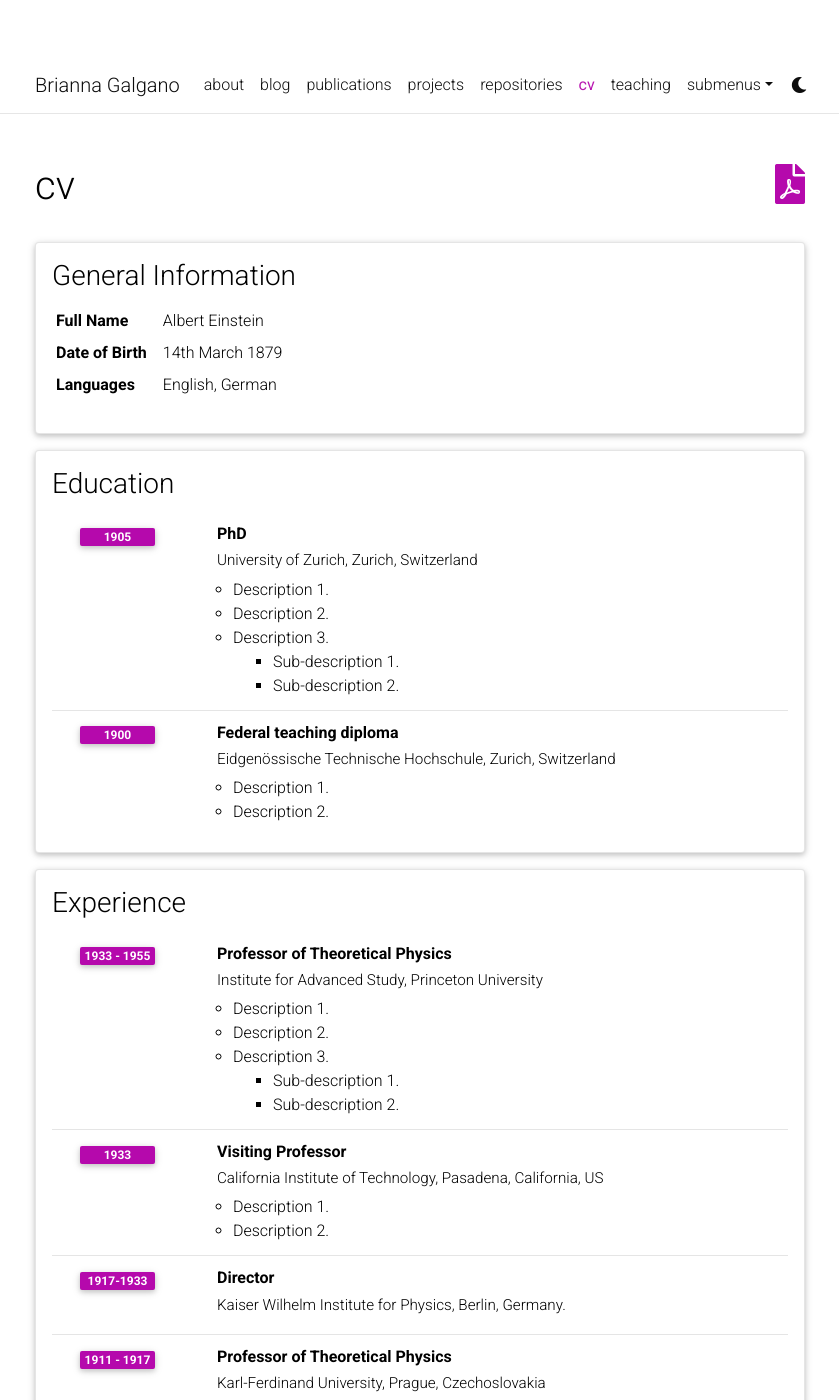
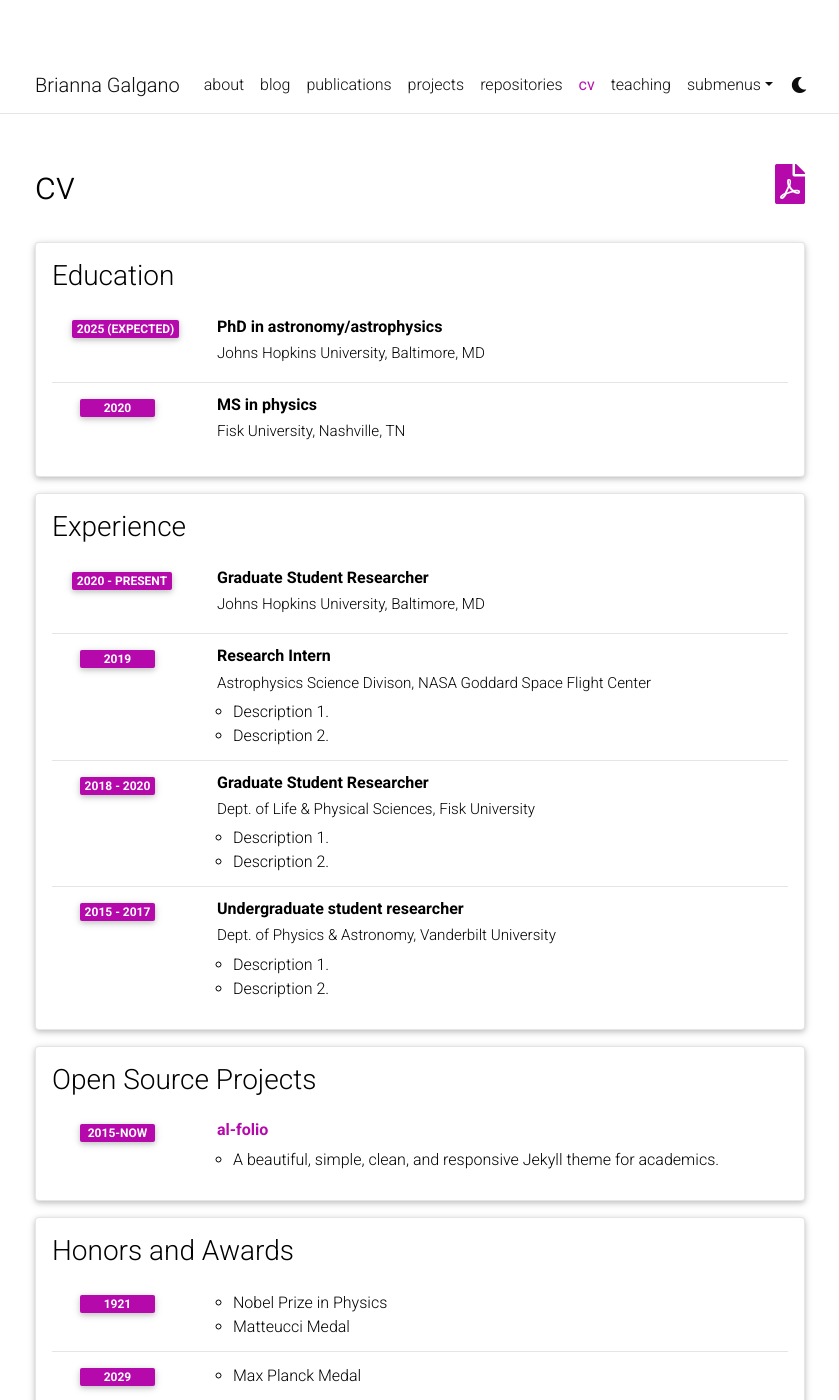
Before and after one commit to bgalgano/bgalgano.github.io, a Jekyll site: the page built from _pages/cv.md, in a window 1280 px wide and 1400 px high. Shown: the whole window, without its empty margins (220-1059 px from the left). Built offline with Jekyll 4.4.1, drawn with Linux system fonts in a browser that asks for light colours; comment, search, counter and statistics services are not loaded; a style sheet for code colours, icons or effects is not loaded; some of the changed text lies outside the part shown.

Commit message:
Update cv.yml

```diff
--- a/_data/cv.yml
+++ b/_data/cv.yml
@@ -1,65 +1,41 @@
-- title: General Information
-  type: map
-  contents:
-    - name: Full Name
-      value: Albert Einstein
-    - name: Date of Birth
-      value: 14th March 1879
-    - name: Languages
-      value: English, German
-
 - title: Education
   type: time_table
   contents:
-    - title: PhD
-      institution: University of Zurich, Zurich, Switzerland
-      year: 1905
-      description:
-        - Description 1.
-        - Description 2.
-        - title: Description 3.
-          contents:
-            - Sub-description 1.
-            - Sub-description 2.
-    - title: Federal teaching diploma
-      institution: Eidgenössische Technische Hochschule, Zurich, Switzerland
-      year: 1900
+    - title: PhD in astronomy/astrophysics
+      institution: Johns Hopkins University, Baltimore, MD
+      year: 2025 (expected)
+
+    - title: MS in physics
+      institution: Fisk University, Nashville, TN
+      year: 2020
+
+- title: Experience
+  type: time_table
+  contents:
+    - title: Graduate Student Researcher
+      institution: Johns Hopkins University, Baltimore, MD
+      year: 2020 - present
+
+    - title: Research Intern
+      institution: Astrophysics Science Divison, NASA Goddard Space Flight Center
+      year: 2019
       description:
         - Description 1.
         - Description 2.
 
-- title: Experience
-  type: time_table
-  contents:
-    - title: Professor of Theoretical Physics
-      institution: Institute for Advanced Study, Princeton University
-      year: 1933 - 1955
-      description:
-        - Description 1.
-        - Description 2.
-        - title: Description 3.
-          contents:
-            - Sub-description 1.
-            - Sub-description 2.
-    - title: Visiting Professor
-      institution: California Institute of Technology, Pasadena, California, US
-      year: 1933
+    - title: Graduate Student Researcher
+      institution: Dept. of Life & Physical Sciences, Fisk University
+      year: 2018 - 2020
       description:
         - Description 1.
         - Description 2.
 
-    - title: Director
-      institution: Kaiser Wilhelm Institute for Physics, Berlin, Germany.
-      year: 1917-1933
-
-    - title: Professor of Theoretical Physics
-      institution: Karl-Ferdinand University, Prague, Czechoslovakia
-      year: 1911 - 1917
+    - title: Undergraduate student researcher
+      institution: Dept. of Physics & Astronomy, Vanderbilt University
+      year: 2015 - 2017
       description:
-
-    - title: Associate Professor of Theoretical Physics
-      institution: University of Zurich, Zurich, Switzerland
-      year: 1909 - 1911
+        - Description 1.
+        - Description 2.
 
 - title: Open Source Projects
   type: time_table
@@ -79,18 +55,6 @@
       items:
         - Max Planck Medal
 
-- title: Academic Interests
-  type: nested_list
-  contents:
-    - title: Topic 1.
-      items:
-        - Description 1.
-        - Description 2.
-    - title: Topic 2.
-      items:
-        - Description 1.
-        - Description 2.
-
 - title: Other Interests
   type: list
   contents:
```
